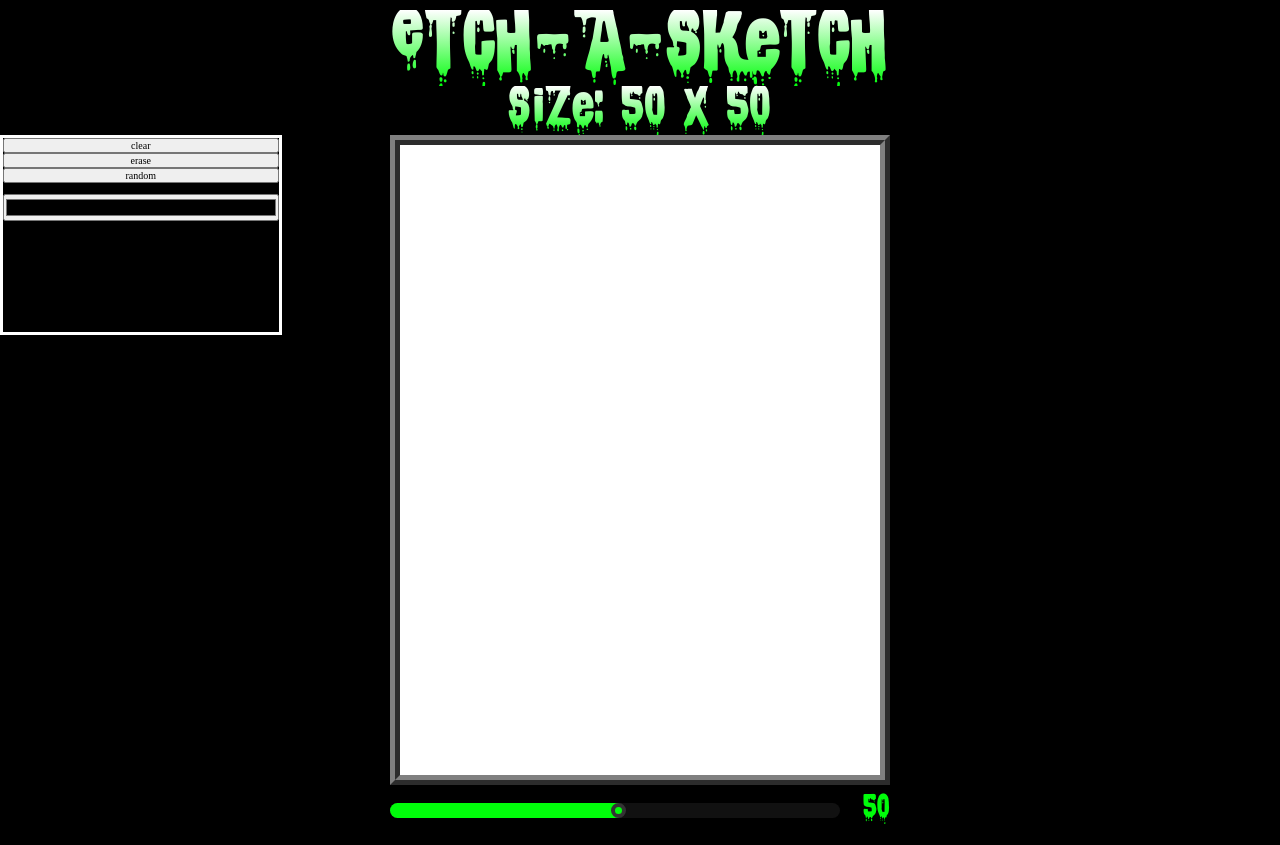
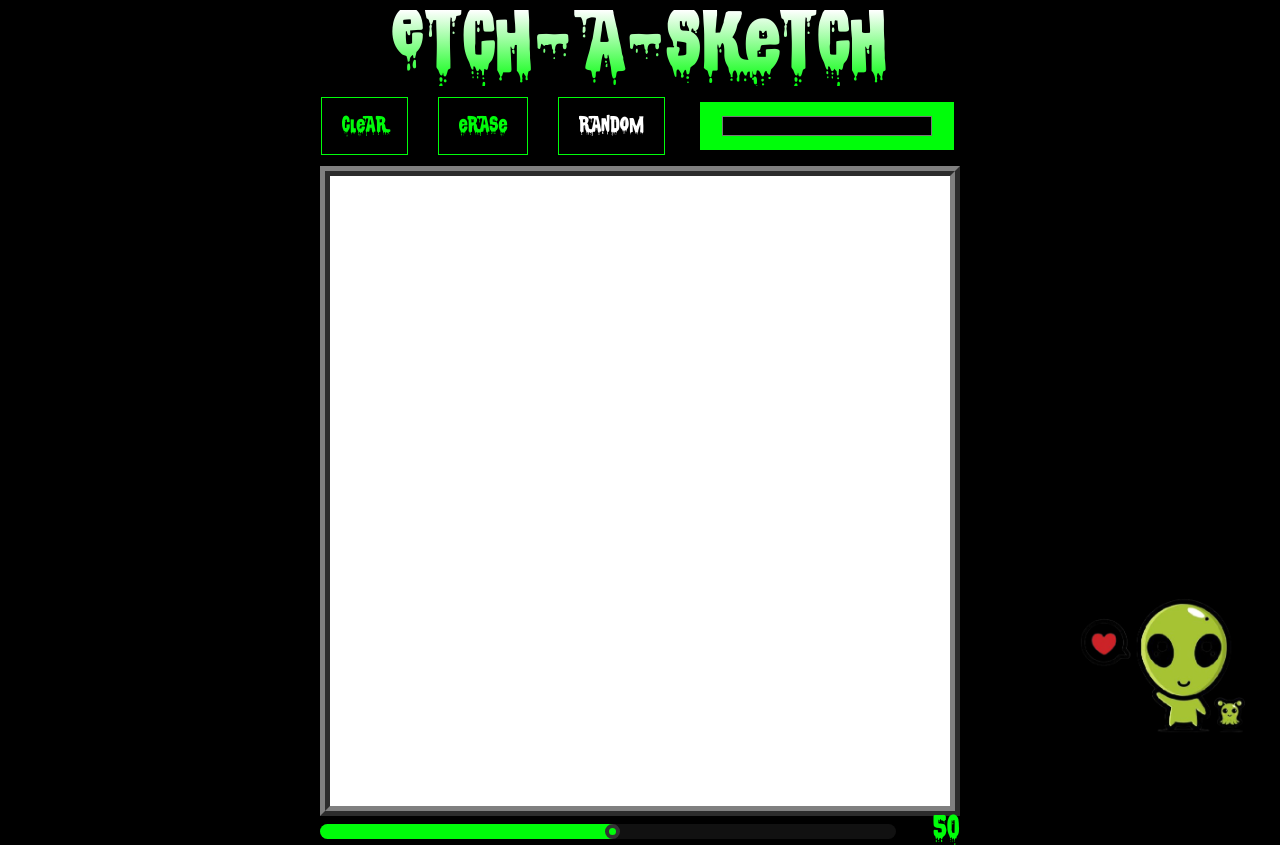
Before and after one commit to FariasMi/etch-a-sketch, a plain HTML site: page index.html in a window 1280 px wide. Before the commit the page ends 824 px from the top, so only its background shows below. Drawn offline with Linux system fonts and the light colour scheme.

Commit message:
:checkered_flag:

```diff
--- a/index.html
+++ b/index.html
@@ -11,14 +11,12 @@
 <body>
     <header>
         <h1>Etch-A-Sketch</h1>
-        <p>Size: 50 x 50</p>
     </header>
     <div id="container"></div>
     <div class ="wrap-buttons">
         <button  class="btn btn1"type="button" id="clear"> clear</button>
-        <button  class="btn btn1"type="button" id="erase"> erase</button>
-        <button  class="btn btn2" type="button" id="random">random</button>
-        class="btn btn1"
+        <button  class="btn btn2"type="button" id="erase"> erase</button>
+        <button  class="btn btn3" type="button" id="random">random</button>
         <input type="color"   id="color" value="#000000">
     </div>
     <div class="box">
@@ -26,7 +24,9 @@
             <input type="range" name="range-grid" id="range-grid" min="1" max="64">
     </div>
 
-
+          <div class="image">
+              <img src="images/Alien-whitout-shadow.png" alt="An alien with a heart">
+          </div>
 
     <script src="javascript.js"></script>
 
--- a/javascript.js
+++ b/javascript.js
@@ -60,13 +60,18 @@ function colorGen(e) {
     }
 
     function randomColorGen() {
-      console.log('aqui');
+      var randomColor = '#'+Math.floor(Math.random()*16777215).toString(16);
+
       const divGrids = document.querySelectorAll('div.divGrid');
       for(i=0;i<divGrids.length;i++){
         let divGrid = divGrids[i];
-       console.log(divGrid.addEventListener('mouseover',colorGen));
+       divGrid.addEventListener('mouseover',() =>{
+        divGrid.style.backgroundColor = randomColor;
 
-     }
+       });
+      }
+
+
     }
 
 
--- a/style.css
+++ b/style.css
@@ -17,11 +17,6 @@ html,body{
     --white:#fff;
     --gray:#808080;
 }
-@font-face {
-    font-family: Nemo Nightmares;
-    src: url(../fonts/NemoNightmares/Nemo-Nightmares.ttf)
-}
-
 
 @font-face {
     font-family: CSNPWDT NFI;
@@ -29,7 +24,7 @@ html,body{
 }
 
 
-textarea:focus, input:focus{
+textarea:focus, input:focus,button:focus{
     outline: none;
 }
 header,#container{
@@ -53,7 +48,7 @@ header p{
     font-family:Nemo Nightmares;
 }
 
-header h1,header p{
+header h1{
 
     text-align: center;
     background: -webkit-linear-gradient(var(--white),var(--primary-color));
@@ -61,14 +56,14 @@ header h1,header p{
     -webkit-text-fill-color: transparent;
     font-family:CSNPWDT NFI;
 
-
 }
 
 #container{
     display: grid;
     grid-template-columns: repeat(var(--grid-length),1fr);
-    width: 500px;
+    width: 640px;
     height: 650px;
+    margin-top:80px;
     border-width: 10px;
     border-style: ridge;
     border-color:var(--gray);
@@ -81,23 +76,53 @@ header h1,header p{
 }
 
 .wrap-buttons{
-    margin-top:-650px;
-    width:22%;
-    height:200px;
     display:flex;
-    flex-flow: column wrap;
-    border-style: solid;
-    border-color:var(--white);
-    left: auto;
+    justify-content: space-between;
+    margin:auto;
+    margin-top:-720px;
+    width: 640px;
+
 
 }
-#color{
-    width:100%;
+.btn{
+    border: 1px solid var(--primary-color);
+    background:none;
+    padding: 10px 20px;
+    cursor:pointer;
+    margin:1px;
+    font-size:2em;
+    font-family:CSNPWDT NFI;
+    transition:0.8s;
+    position:relative;
+    overflow: hidden;
+    }
+
+.btn1,.btn2{
+    color:var(--primary-color);
+    }
+.btn3{
+    color:var(--white);
 }
+.btn1:hover,.btn2:hover{
+    color:var(--white);
+}
+.btn3:hover{
+    color:var(--primary-color);
+}
+
+
+input[type='color'] {
+    background-color:var(--primary-color);
+    height: 50px;
+    width: 40%;
+    padding: 10px 20px;
+    margin:5px;
+  }
+
 .box{
     margin: auto;
-    width: 500px;
-    margin-top:460px;
+    width: 640px;
+    margin-top:660px;
     display:flex;
     flex-direction: row-reverse;
     justify-content: space-between;
@@ -130,3 +155,16 @@ input[type='range']::-webkit-slider-thumb {
     border: 4px solid #333;
     box-shadow: -407px 0 0 400px #00fd0a;
   }
+  .image{
+    display:flex;
+    float:right;
+    width: 20%;
+    max-width: 30%;
+    margin-top:-300px;
+
+  }
+
+  .image img {
+    max-width: 100%;
+    height: auto;
+}
```
